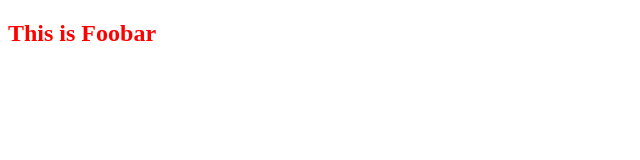
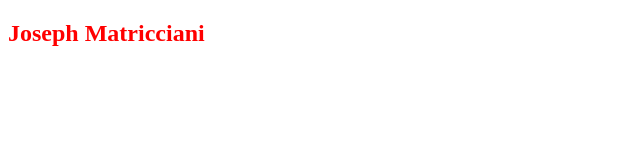
Before and after one commit to jmatricciani/foobar, a plain HTML site: page index.html in a window 1280 px wide. Shown: the whole page, without its empty margins (0-640 px from the left). Drawn offline with Linux system fonts and the light colour scheme.

Commit message:
update h2 with my name

```diff
--- a/index.html
+++ b/index.html
@@ -7,6 +7,6 @@
     <title>Foobar</title>
 </head>
 <body>
-    <h2>This is Foobar</h2>
+    <h2>Joseph Matricciani</h2>
 </body>
 </html>
```
